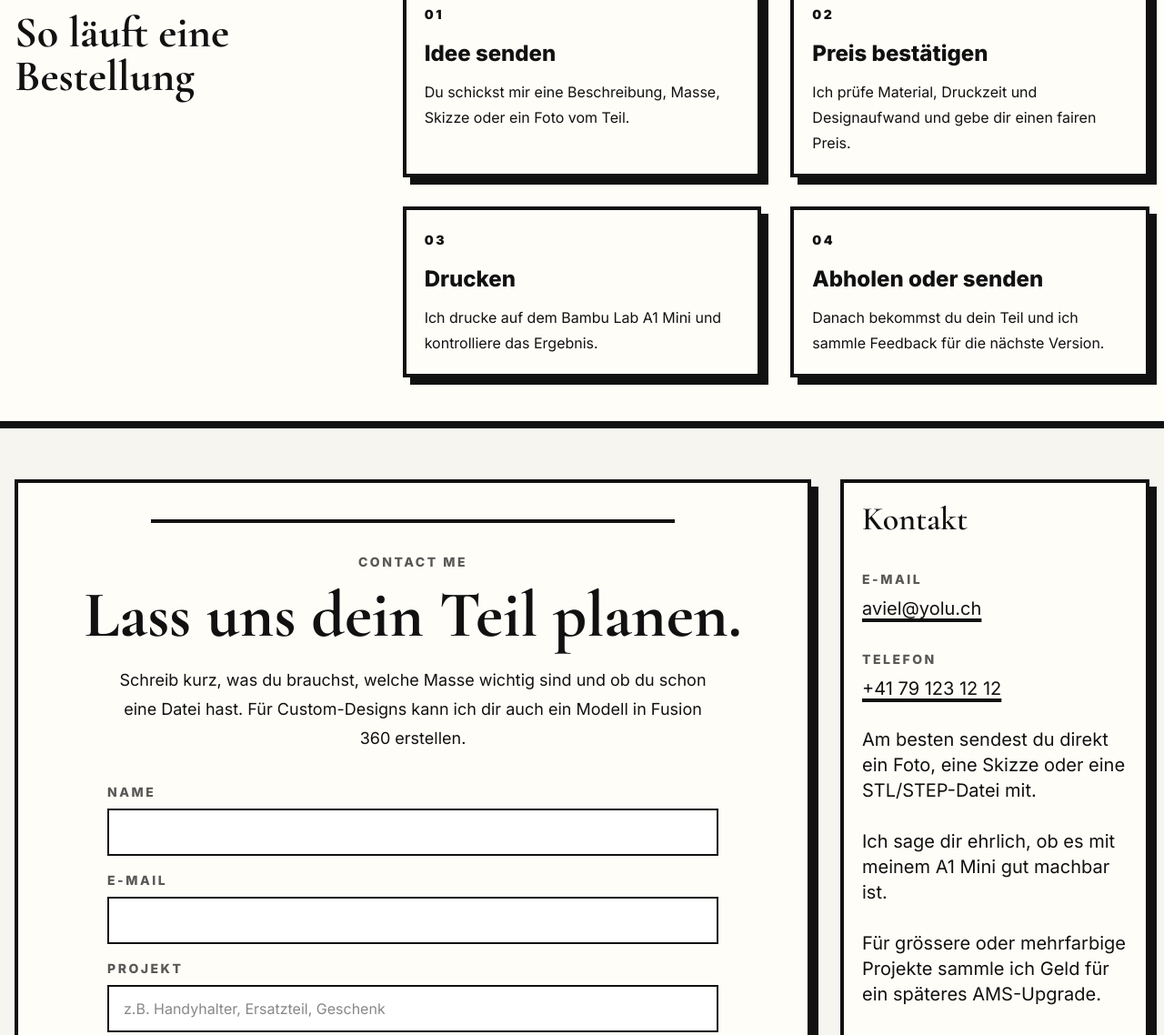
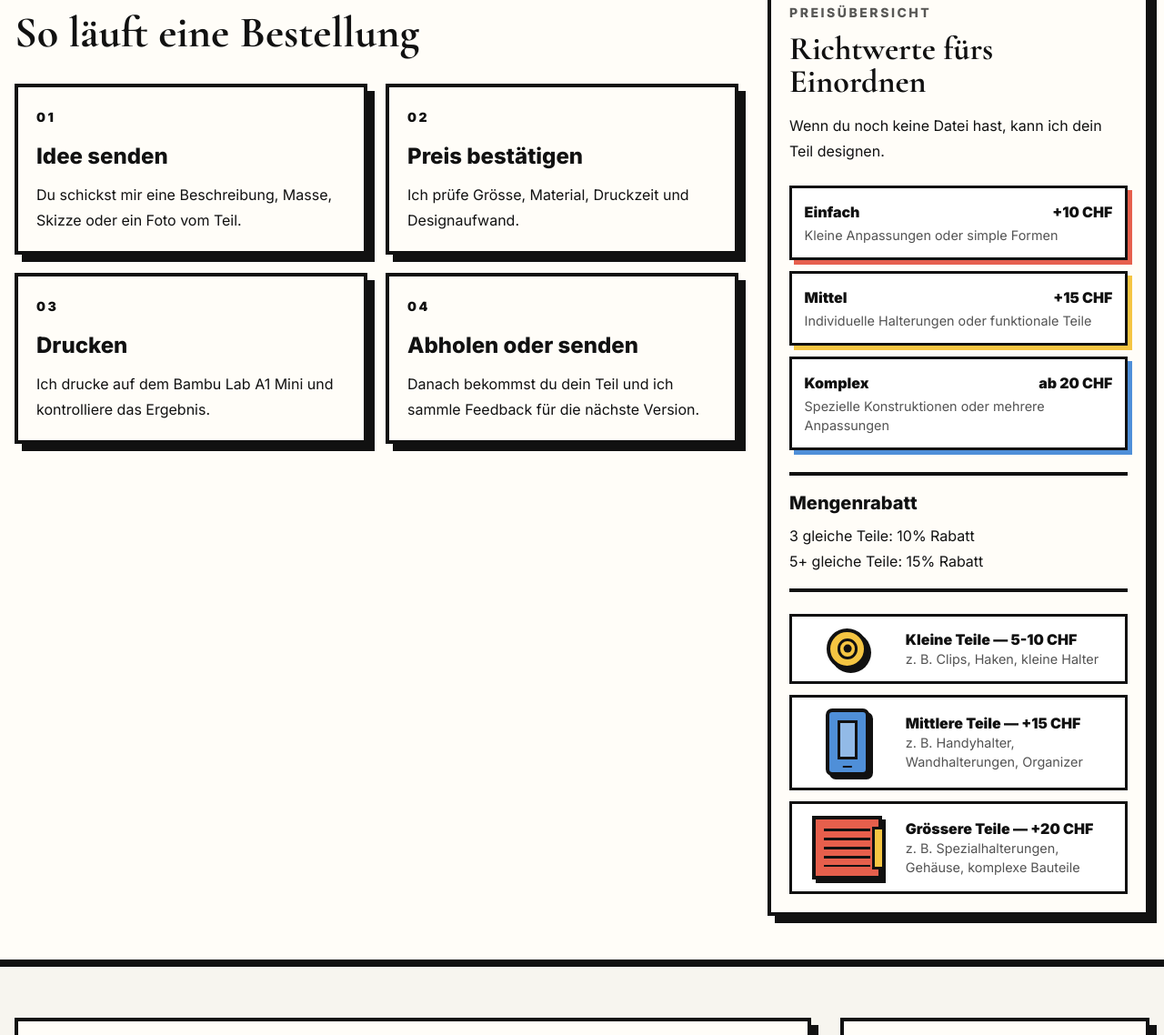
Before and after one commit to avielroth/offscreens.ch, a website built with Vite: page index.html in a window 1280 px wide. Shown: the part 1017-2155 px from the top of the page at 91% size. Built offline with nearby package versions, Linux system fonts and the light colour scheme.

Commit message:
update 2

```diff
--- a/index.html
+++ b/index.html
@@ -67,11 +67,14 @@
       </section>
 
       <section class="border-y-8 border-ink bg-panel">
-        <div class="mx-auto grid max-w-7xl gap-8 px-4 py-12 md:grid-cols-3">
+        <div class="mx-auto grid max-w-7xl gap-8 px-4 py-12 lg:grid-cols-[1fr_420px]">
           <div>
+            <div class="mb-8">
               <p class="label mb-3">Ablauf</p>
               <h2 class="font-display text-5xl font-bold">So läuft eine Bestellung</h2>
             </div>
+
+            <div class="grid gap-5 md:grid-cols-2">
               <div class="section-frame p-5">
                 <span class="text-sm font-black uppercase tracking-[0.18em]">01</span>
                 <h3 class="mt-4 text-2xl font-extrabold">Idee senden</h3>
@@ -80,9 +83,9 @@
               <div class="section-frame p-5">
                 <span class="text-sm font-black uppercase tracking-[0.18em]">02</span>
                 <h3 class="mt-4 text-2xl font-extrabold">Preis bestätigen</h3>
-            <p class="mt-3 leading-7">Ich prüfe Material, Druckzeit und Designaufwand und gebe dir einen fairen Preis.</p>
+                <p class="mt-3 leading-7">Ich prüfe Grösse, Material, Druckzeit und Designaufwand.</p>
               </div>
-          <div class="md:col-start-2 section-frame p-5">
+              <div class="section-frame p-5">
                 <span class="text-sm font-black uppercase tracking-[0.18em]">03</span>
                 <h3 class="mt-4 text-2xl font-extrabold">Drucken</h3>
                 <p class="mt-3 leading-7">Ich drucke auf dem Bambu Lab A1 Mini und kontrolliere das Ergebnis.</p>
@@ -92,6 +95,62 @@
                 <h3 class="mt-4 text-2xl font-extrabold">Abholen oder senden</h3>
                 <p class="mt-3 leading-7">Danach bekommst du dein Teil und ich sammle Feedback für die nächste Version.</p>
               </div>
+            </div>
+          </div>
+
+          <aside class="section-frame price-guide p-5">
+            <p class="label mb-3">Preisübersicht</p>
+            <h3 class="font-display text-4xl font-bold leading-none">Richtwerte fürs Einordnen</h3>
+            <p class="mt-4 leading-7">Wenn du noch keine Datei hast, kann ich dein Teil designen.</p>
+
+            <div class="mt-6 space-y-3">
+              <div class="price-row accent-red">
+                <strong>Einfach</strong>
+                <span>+10 CHF</span>
+                <p>Kleine Anpassungen oder simple Formen</p>
+              </div>
+              <div class="price-row accent-yellow">
+                <strong>Mittel</strong>
+                <span>+15 CHF</span>
+                <p>Individuelle Halterungen oder funktionale Teile</p>
+              </div>
+              <div class="price-row accent-blue">
+                <strong>Komplex</strong>
+                <span>ab 20 CHF</span>
+                <p>Spezielle Konstruktionen oder mehrere Anpassungen</p>
+              </div>
+            </div>
+
+            <div class="mt-6 border-y-4 border-ink py-4">
+              <h4 class="text-xl font-extrabold">Mengenrabatt</h4>
+              <p class="mt-2 leading-7">3 gleiche Teile: 10% Rabatt</p>
+              <p class="leading-7">5+ gleiche Teile: 15% Rabatt</p>
+            </div>
+
+            <div class="mt-6 grid gap-3">
+              <div class="size-row">
+                <div class="size-visual size-small" aria-hidden="true"></div>
+                <div>
+                  <strong>Kleine Teile — 5-10 CHF</strong>
+                  <p>z. B. Clips, Haken, kleine Halter</p>
+                </div>
+              </div>
+              <div class="size-row">
+                <div class="size-visual size-medium" aria-hidden="true"></div>
+                <div>
+                  <strong>Mittlere Teile — +15 CHF</strong>
+                  <p>z. B. Handyhalter, Wandhalterungen, Organizer</p>
+                </div>
+              </div>
+              <div class="size-row">
+                <div class="size-visual size-large" aria-hidden="true"></div>
+                <div>
+                  <strong>Grössere Teile — +20 CHF</strong>
+                  <p>z. B. Spezialhalterungen, Gehäuse, komplexe Bauteile</p>
+                </div>
+              </div>
+            </div>
+          </aside>
         </div>
       </section>
 
--- a/src/styles.css
+++ b/src/styles.css
@@ -153,6 +153,142 @@
   .bg-footer-blue {
     background: var(--color-blueprint);
   }
+
+  .price-row {
+    display: grid;
+    grid-template-columns: 1fr auto;
+    gap: 0.25rem 1rem;
+    border: 3px solid var(--color-ink);
+    background: white;
+    padding: 0.85rem;
+  }
+
+  .price-row strong,
+  .size-row strong {
+    font-size: 1rem;
+    font-weight: 900;
+  }
+
+  .price-row span {
+    font-weight: 900;
+  }
+
+  .price-row p,
+  .size-row p {
+    grid-column: 1 / -1;
+    color: rgb(17 17 17 / 72%);
+    font-size: 0.9rem;
+    line-height: 1.45;
+  }
+
+  .accent-red {
+    box-shadow: 5px 5px 0 var(--color-coral);
+  }
+
+  .accent-yellow {
+    box-shadow: 5px 5px 0 var(--color-sun);
+  }
+
+  .accent-blue {
+    box-shadow: 5px 5px 0 var(--color-blueprint);
+  }
+
+  .size-row {
+    display: grid;
+    grid-template-columns: 6rem 1fr;
+    align-items: center;
+    gap: 1rem;
+    border: 3px solid var(--color-ink);
+    background: white;
+    padding: 0.8rem;
+  }
+
+  .size-visual {
+    position: relative;
+    justify-self: center;
+    border: 4px solid var(--color-ink);
+    box-shadow: 4px 4px 0 var(--color-ink);
+  }
+
+  .size-visual::before,
+  .size-visual::after {
+    content: "";
+    position: absolute;
+    display: block;
+  }
+
+  .size-small {
+    width: 2.8rem;
+    height: 2.8rem;
+    border-radius: 999px;
+    background: var(--color-sun);
+  }
+
+  .size-small::before {
+    inset: 0.45rem;
+    border: 3px solid var(--color-ink);
+    border-radius: 999px;
+  }
+
+  .size-small::after {
+    left: 50%;
+    top: 50%;
+    width: 0.55rem;
+    height: 0.55rem;
+    border-radius: 999px;
+    background: var(--color-ink);
+    transform: translate(-50%, -50%);
+  }
+
+  .size-medium {
+    width: 3rem;
+    height: 4.6rem;
+    border-radius: 0.45rem;
+    background: var(--color-blueprint);
+  }
+
+  .size-medium::before {
+    left: 0.55rem;
+    right: 0.55rem;
+    top: 0.55rem;
+    bottom: 0.85rem;
+    border: 3px solid var(--color-ink);
+    background: rgb(255 255 255 / 38%);
+  }
+
+  .size-medium::after {
+    left: 50%;
+    bottom: 0.28rem;
+    width: 0.65rem;
+    height: 0.18rem;
+    background: var(--color-ink);
+    transform: translateX(-50%);
+  }
+
+  .size-large {
+    width: 4.8rem;
+    height: 4.4rem;
+    background: var(--color-coral);
+  }
+
+  .size-large::before {
+    inset: 0.65rem 0.55rem;
+    background:
+      repeating-linear-gradient(
+        to bottom,
+        var(--color-ink) 0 3px,
+        transparent 3px 0.62rem
+      );
+  }
+
+  .size-large::after {
+    right: -0.45rem;
+    top: 0.55rem;
+    width: 0.9rem;
+    height: 2.9rem;
+    border: 3px solid var(--color-ink);
+    background: var(--color-sun);
+  }
 }
 
 @media (max-width: 767px) {
```
Lines whose indentation alone changed are shown as unchanged.
